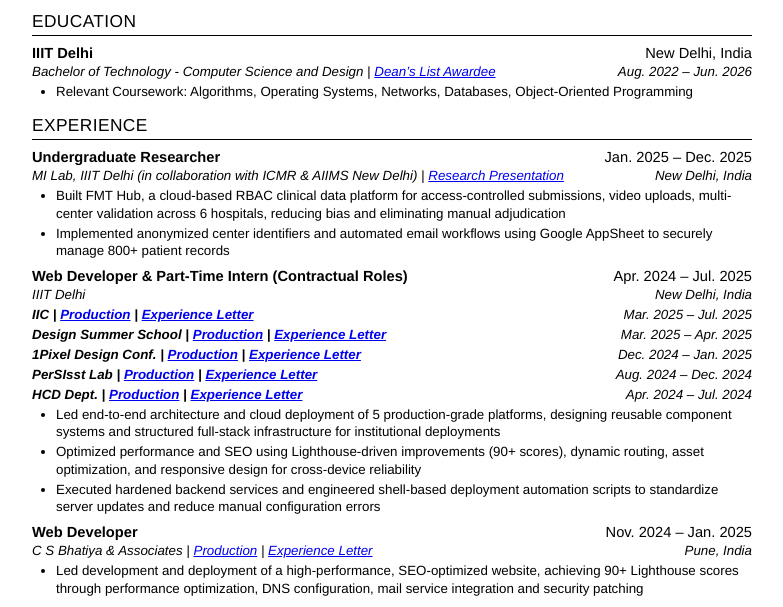
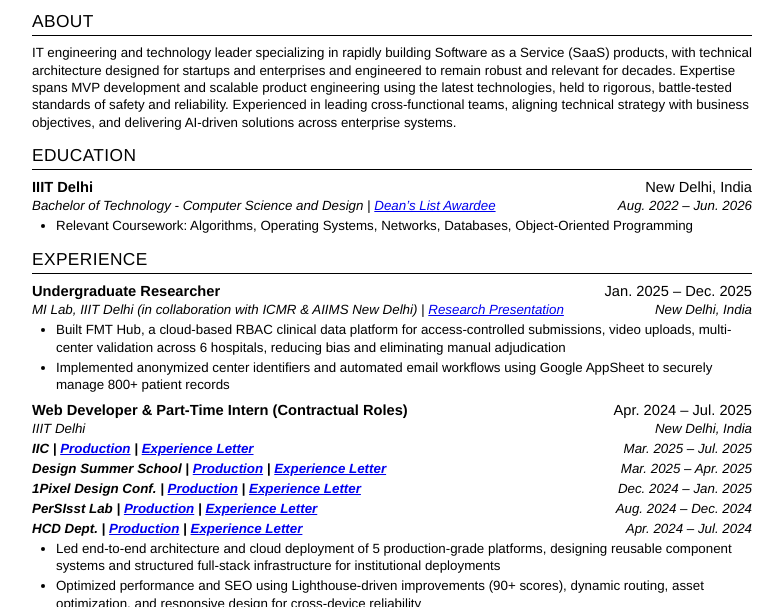
Before and after one commit to kintsugi-programmer/siddhantbali.com, a plain HTML site: page index.html in a window 1280 px wide. Shown: the part 192-799 px from the top of the page, without its empty margins (248-1031 px from the left). Drawn offline with Linux system fonts and the light colour scheme.

Commit message:
Add About section above Education
- New section with a short professional summary (SaaS product
  engineering, MVPs, cross-functional leadership, AI-driven solutions)
- Styled to match existing sections: 10pt paragraph under the standard
  uppercase heading and rule
- Keep resume.tex in sync with the same section in the heading order

```diff
--- a/index.html
+++ b/index.html
@@ -147,6 +147,11 @@
     margin-bottom: 2pt;
   }
 
+  /* ---------- About ---------- */
+  .about {
+    font-size: 10pt;
+  }
+
   /* ---------- Technical skills ---------- */
   .skills { padding-left: 18pt; font-size: 10pt; }
   .skills p { margin-bottom: 1pt; }
@@ -171,6 +176,12 @@
       </div>
     </div>
   </header>
+
+  <!-- ABOUT -->
+  <section>
+    <h2>About</h2>
+    <p class="about">IT engineering and technology leader specializing in rapidly building Software as a Service (SaaS) products, with technical architecture designed for startups and enterprises and engineered to remain robust and relevant for decades. Expertise spans MVP development and scalable product engineering using the latest technologies, held to rigorous, battle-tested standards of safety and reliability. Experienced in leading cross-functional teams, aligning technical strategy with business objectives, and delivering AI-driven solutions across enterprise systems.</p>
+  </section>
 
   <!-- EDUCATION -->
   <section>
```
Also changed, not shown: 1 other file.
